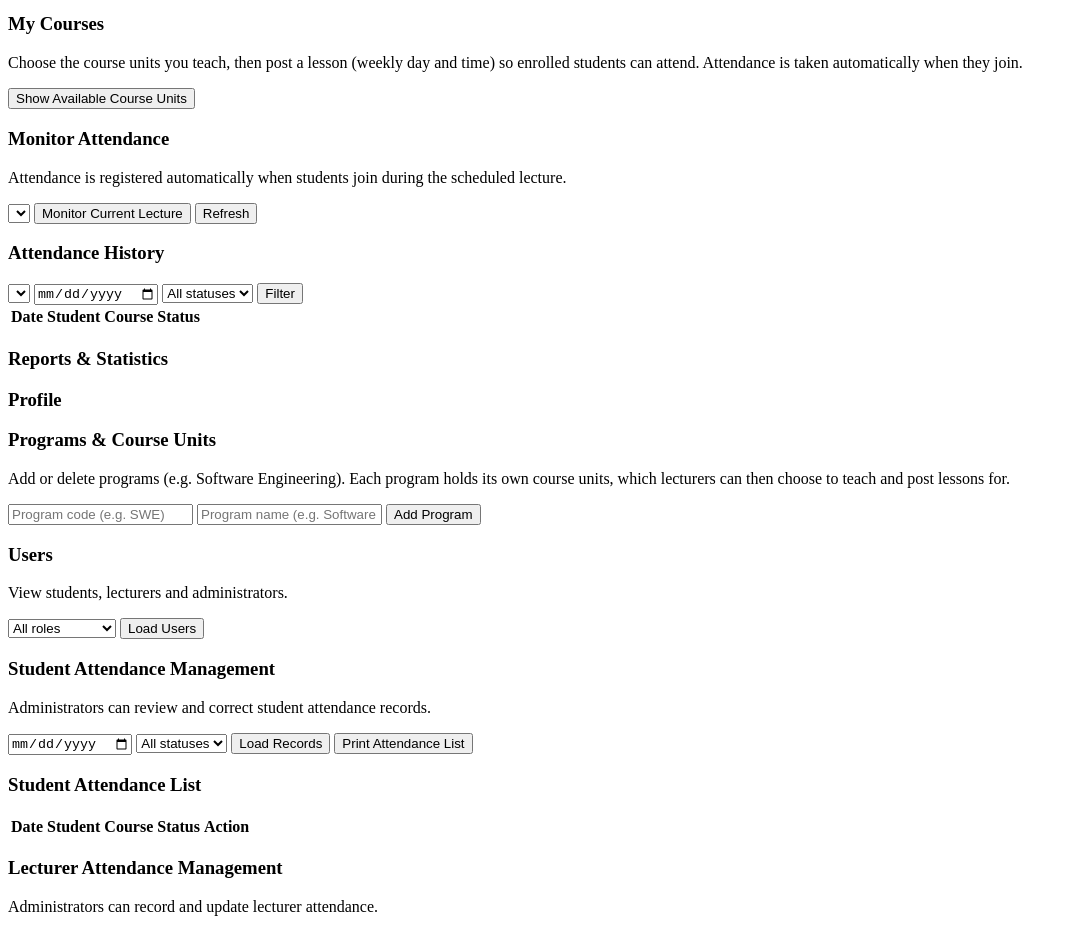
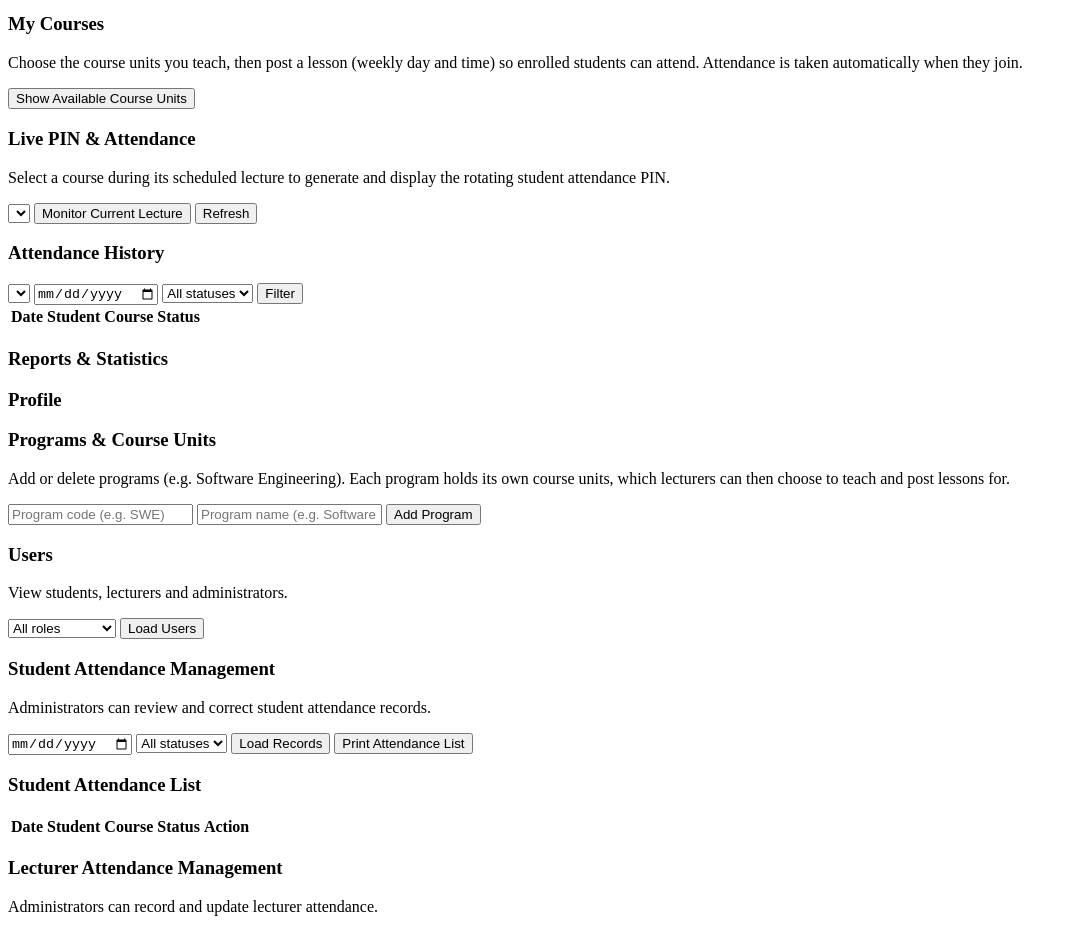
Before and after one commit to junior-pro-256/Attendance-Management, a plain HTML site: page frontend/index.html in a window 1280 px wide. Shown: the part 1180-2105 px from the top of the page, without its empty margins (0-1077 px from the left). Drawn offline with Linux system fonts and the light colour scheme.

Commit message:
Update attendance section title and description

```diff
--- a/frontend/index.html
+++ b/frontend/index.html
@@ -173,8 +173,8 @@
 </section>
 <section id="view-take-attendance" class="view hidden">
     <div class="page-title">
-        <h1>Monitor Attendance</h1>
-        <p>Attendance is registered automatically when students join during the scheduled lecture.</p>
+        <h1>Live PIN & Attendance</h1>
+        <p>Select a course during its scheduled lecture to generate and display the rotating student attendance PIN.</p>
     </div>
     <div class="card controls">
         <select id="attendance-course"></select>
```
